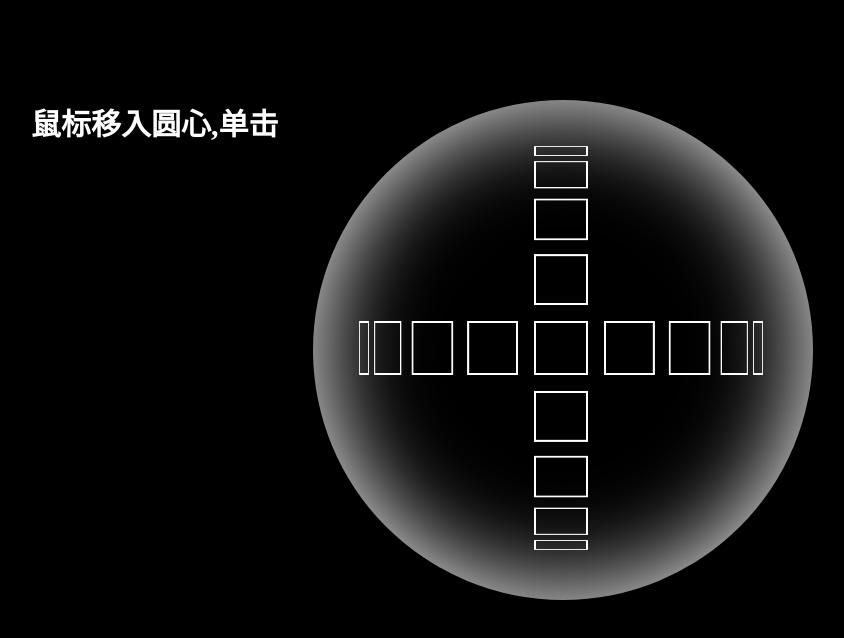
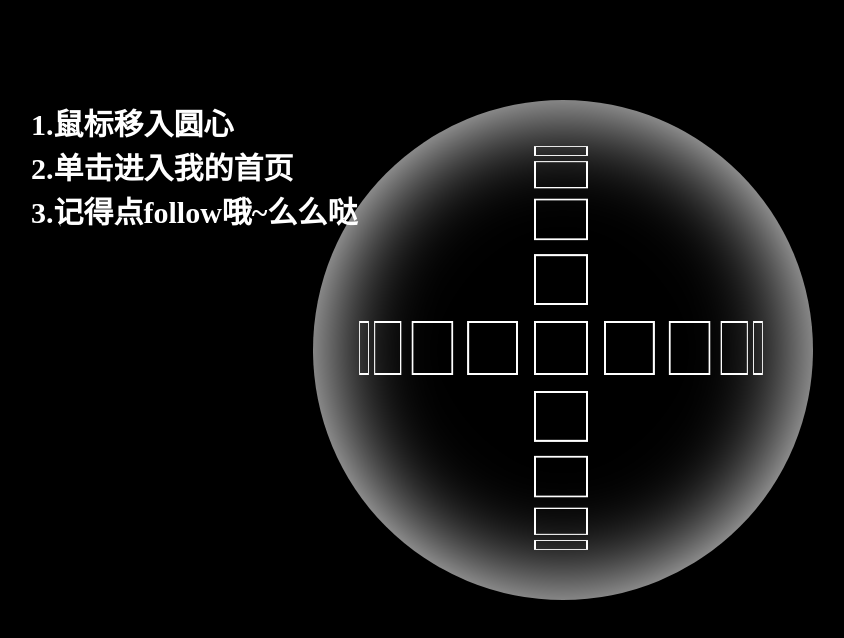
Before and after one commit to lx900419/mayao, a plain HTML site: page index.html in a window 1280 px wide. Shown: the whole page, without its empty margins (77-921 px from the left). Drawn offline with Linux system fonts and the light colour scheme.

Commit message:
zuihou更新的球

```diff
--- a/index.html
+++ b/index.html
@@ -187,7 +187,7 @@
 
 </head>
 <body>
-<div id="big">鼠标移入圆心,单击</div>
+<div id="big">1.鼠标移入圆心<br/>2.单击进入我的首页<br/>3.记得点follow哦~么么哒</div>
 <div id="bigBox">
     <div id="box">
         <div class="div1"></div>
```
